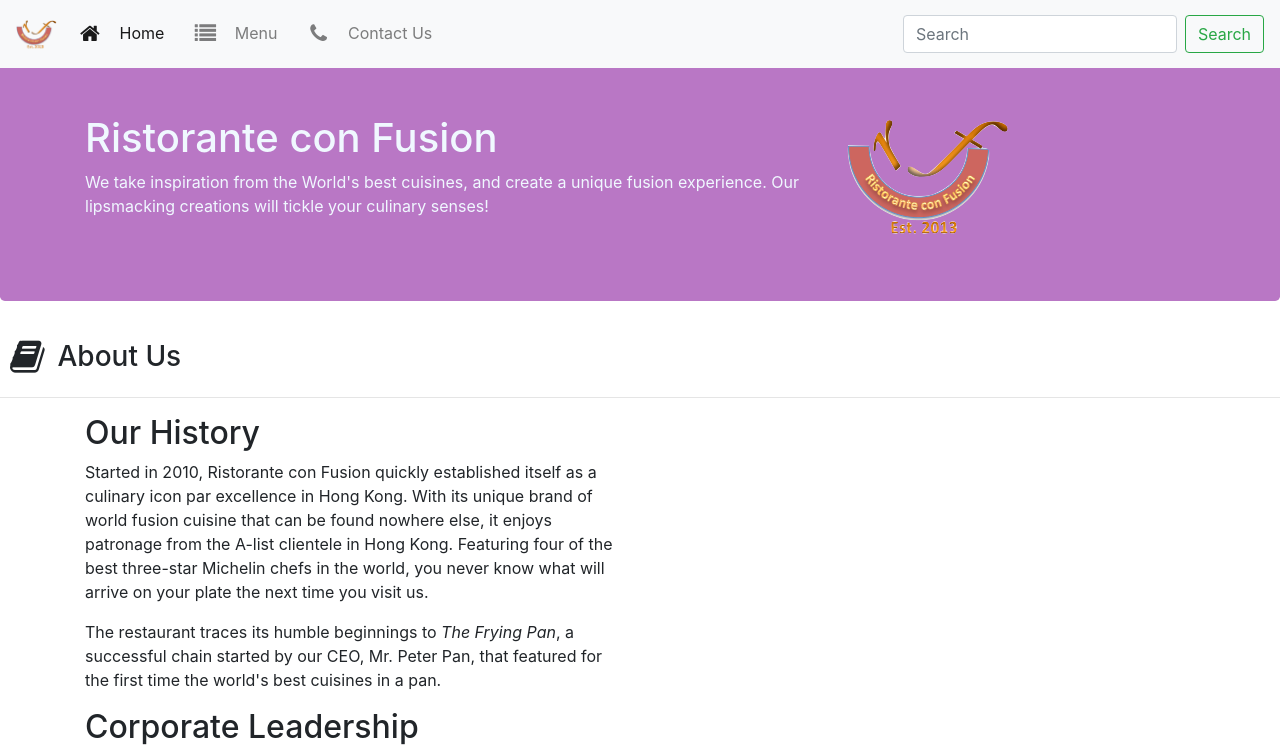
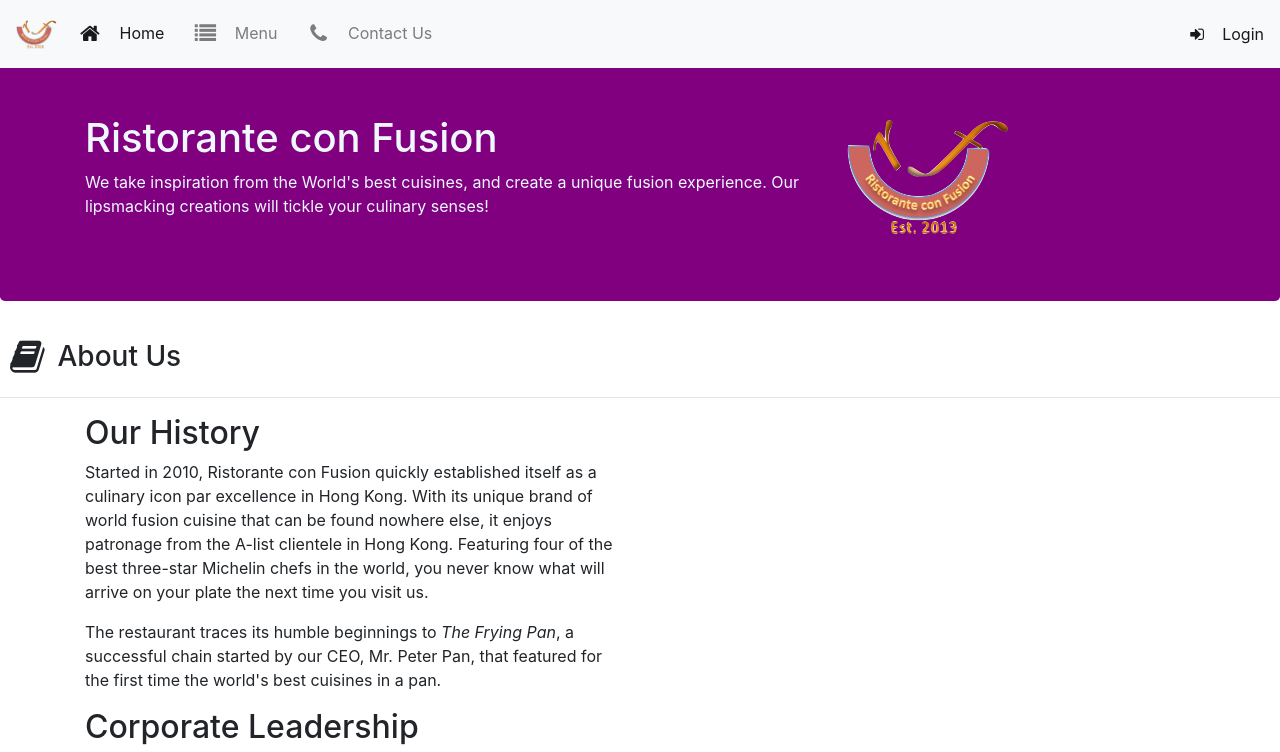
Before and after one commit to G-M-IKBAL/Web-UI-Project, a plain HTML site: page aboutus.html in a window 1280 px wide. Shown: the top 752 px of the page. Drawn offline with nearby package versions, Linux system fonts and the light colour scheme.

Commit message:
Update aboutus.html

```diff
--- a/aboutus.html
+++ b/aboutus.html
@@ -57,7 +57,7 @@
 
 </head>
 
-<body style="padding: 50px 0px 0px 0px">
+<body style="padding: 50px 0px 0px 0px"></body>
 
  <nav class="navbar navbar-expand-lg navbar-light bg-light fixed-top">
   <image src="logo.png" class="image-fluid" height="30" width="41">
@@ -79,17 +79,23 @@
       </li>
 
     </ul>
-    <form class="form-inline my-2 my-lg-0">
+    <span class="navbar-text">
+      <a data-toggle="modal" data-target="#exampleModalCenter" >
+        <span class="fa fa-sign-in"></span>Login
+      </a>
+
+    </span>
+    <!-- <form class="form-inline my-2 my-lg-0">
       <input class="form-control mr-sm-2" type="search" placeholder="Search" aria-label="Search">
       <button class="btn btn-outline-success my-2 my-sm-0" type="submit">Search</button>
-    </form>
+    </form> -->
   </div>
 </nav>
 
 
 
 
-    <header class="jumbotron" style="background-color:#b977c5; color:aliceblue">
+    <header class="jumbotron" style="background-color:purple; color:aliceblue">
         <div class="container">
             <div class="row row-header">
                 <div class="col-12 col-sm">
```
